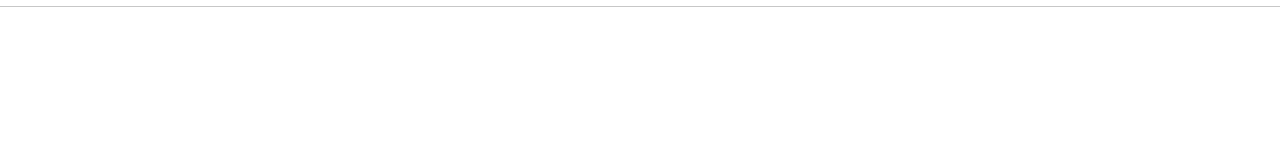
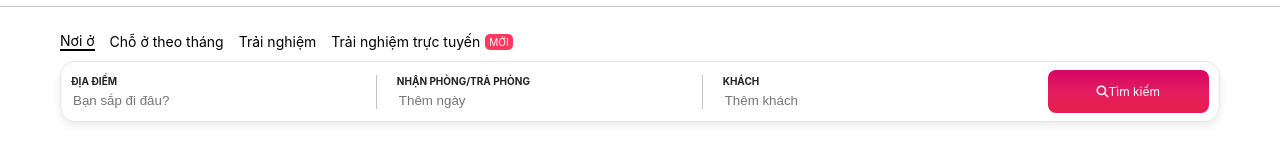
Before and after one commit to ducxomme/airbnb-clone, a plain HTML site: page component.html in a window 1280 px wide. Shown: the part 55-218 px from the top of the page. Drawn offline with Linux system fonts and the light colour scheme.

Commit message:
[add] search-booking form component

```diff
--- a/component.html
+++ b/component.html
@@ -4,9 +4,16 @@
     <meta charset="UTF-8" />
     <meta name="viewport" content="width=device-width, initial-scale=1.0" />
     <title>Document</title>
+
+    <!---------------------- CSS ---------------------->
     <link rel="stylesheet" href="./style-component/header.css" />
+    <link rel="stylesheet" href="./style-component/search-booking.css">
+    <!------------------------------------------------->
+
+
   </head>
   <body>
+    <!--------------------- HEADER --------------------->
     <div class="header-container">
       <div class="favicon">
         <img src="./images/airbnb.svg" alt="Homepage">
@@ -44,16 +51,53 @@
 
       </div>
     </div>
+    <!---------------------END HEADER --------------------->
 
-    <!-- <div class="navigation-list">
-        <ul class="navigation-menu">
-            <li><a href="#">Cho thuê nhà</a></li>
-            <li><a href="#">Tổ chức trải nghiệm</a></li>
-            <li><a href="#">Trợ giúp</a></li>
-            <li><a href="#">Đăng nhập</a></li>
-          </ul>
-          <div class="register-container">Đăng ký</div>
-    </div> -->
+
+    <!-- FORM SEARCH BOOKING -->
+    <div class="search-booking-container">
+
+      <div class="search-booking-header">
+        <div class="search-booking-stays">Nơi ở</div>
+        <div class="search-booking-long-stays">Chỗ ở theo tháng</div>
+        <div class="search-booking-experiences">Trải nghiệm</div>
+        <div class="search-booking-online-exp">Trải nghiệm trực tuyến</div>
+        <div class="new-item">MỚI</div>
+      </div>
+
+      <div class="search-booking-form">
+
+        <div class="input-destination">
+          <div class="destination-title title">ĐỊA ĐIỂM</div>
+          <input type="text" placeholder="Bạn sắp đi đâu?" />
+        </div>
+
+        <div class="input-checkin-checkout">
+          <div class="checkin-checkout-title title">NHẬN PHÒNG/TRẢ PHÒNG</div>
+          <input type="text" placeholder="Thêm ngày" />
+        </div>
+
+        <div class="input-customer">
+          <div class="customer-title title">KHÁCH</div>
+          <input type="text" placeholder="Thêm khách" />
+        </div>
+
+        <div class="button-search">
+          <i class="fas fa-search"></i>
+          <div class="search-text">Tìm kiếm</div>
+        </div>
+
+      </div>
+
+    </div>
+
+
+
+
+
+
+
+
 
     <script
       src="https://kit.fontawesome.com/ed87dc4cd2.js"
--- a/style-component/header.css
+++ b/style-component/header.css
@@ -50,7 +50,8 @@ body {
     display: none;
     list-style: none;
     position: absolute;
-    min-width: 120px;
+    width: 130px;
+    min-width: 130px;
     border-radius: 12px;
     box-shadow: 0px 0px 5px 0.5px rgb(214, 210, 210);
     right: 10px;
--- /dev/null
+++ b/style-component/search-booking.css
@@ -0,0 +1,83 @@
+.search-booking-container {
+    font-family: Circular, -apple-system, system-ui, Roboto, "Helvetica Neue", sans-serif;
+    padding: 25px 60px;
+    /* font-size: 14px; */
+}
+
+/* ------------HEADER------------ */
+.search-booking-header {
+    display: flex;
+    align-items: center;
+    font-size: 14px;
+}
+
+.search-booking-header div {
+    margin-right: 15px;
+}
+
+.search-booking-header .search-booking-stays {
+    border-bottom: 1px solid #000000;
+    border-width: 2px;
+}
+
+.search-booking-header .search-booking-online-exp {
+    margin-right: 5px;
+}
+.search-booking-header .new-item {
+    padding: 2px 4px;
+    background-color: #FF385D;
+    color: #FFFFFF;
+    border-radius: 5px;
+    font-size: 10px;
+}
+/* -------------------------------- */
+
+
+/* -----------SEARCH FORM----------- */
+.search-booking-form {
+    color: rgb(34, 34, 34);
+    margin-top: 10px;
+    display: flex;
+    align-items: center;
+    border: 1px solid #e6e4e4;
+    border-radius: 15px;
+    font-size: 12px;
+    box-shadow: 0px 4px 8px rgba(0, 0, 0, 0.08);;
+}
+
+.search-booking-form > div {
+    margin: 8px 10px;
+}
+
+.search-booking-form .title {
+    font-size: 10px;
+    font-weight: bold;
+}
+
+.search-booking-form input[type=text] {
+    border: 0;
+    border-width: 0px;
+    margin-top: 5px;
+}
+
+/* select first 3 div except search button */
+.search-booking-form > div:nth-child(-n+3) {
+    flex-grow: 2;
+}
+
+.search-booking-form > div:nth-child(-n+2) {
+    border-right: 1px solid #c4c2c2;
+}
+
+.search-booking-form .button-search {
+    flex-grow: 1;
+    display: flex;
+    align-items: center;
+    justify-content: center;
+    padding: 14px 18px;
+    color: #FFFFFF;
+    border-radius: 8px;
+    background: linear-gradient(0deg, rgba(230,30,77) 0%, rgba(227,28,95) 50%, rgba(215,4,102) 100%);
+}
+
+/* -------------------------------- */
```
